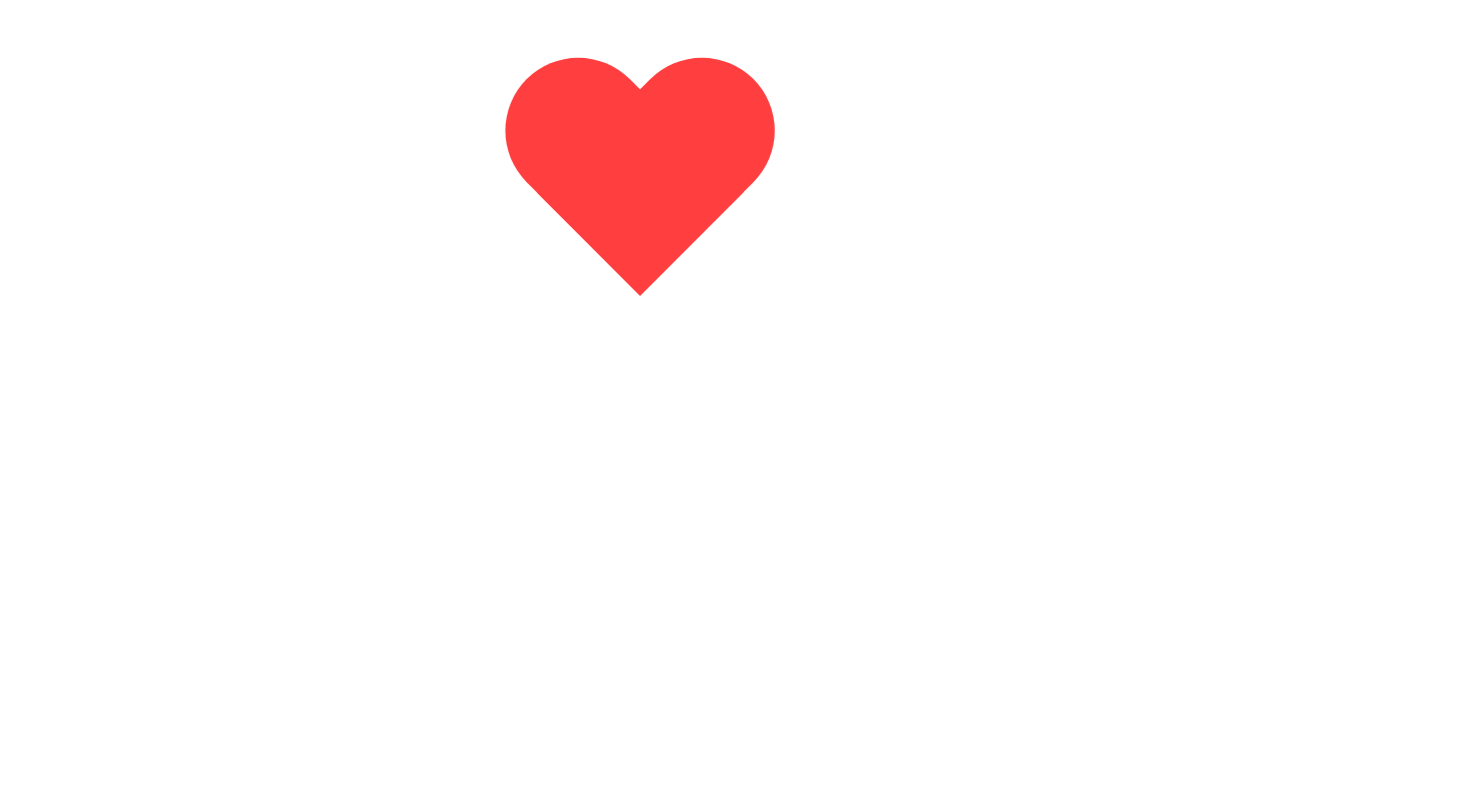
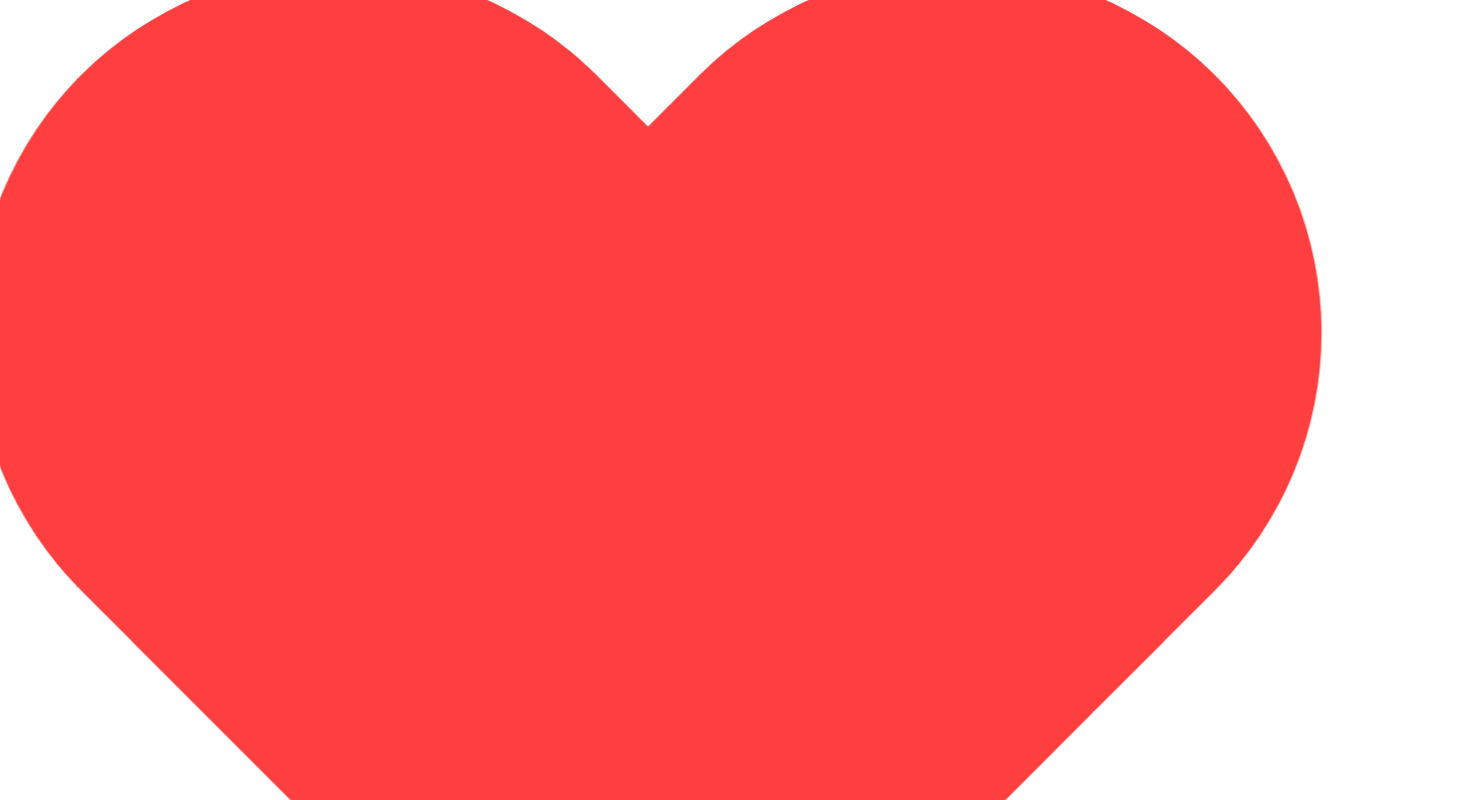
Before and after one commit to OpenMyDog/OpenMyDog.github.io, a plain HTML site: page index.html in a window 1280 px wide. Shown: the top 800 px of the page, 1473 px wide, since content can reach past the window. Drawn offline with Linux system fonts and the light colour scheme.

Commit message:
Update index.html

```diff
--- a/index.html
+++ b/index.html
@@ -4,7 +4,7 @@
     <style>
         /* 核心样式：基于视口宽度的动态缩放 */
         .heart {
-            --size: 20vw;  /* 基础尺寸（屏幕宽度的20%） */
+            --size: 100vw;  /* 基础尺寸（屏幕宽度的20%） */
             position: relative;
             width: var(--size);
             height: var(--size);
```
